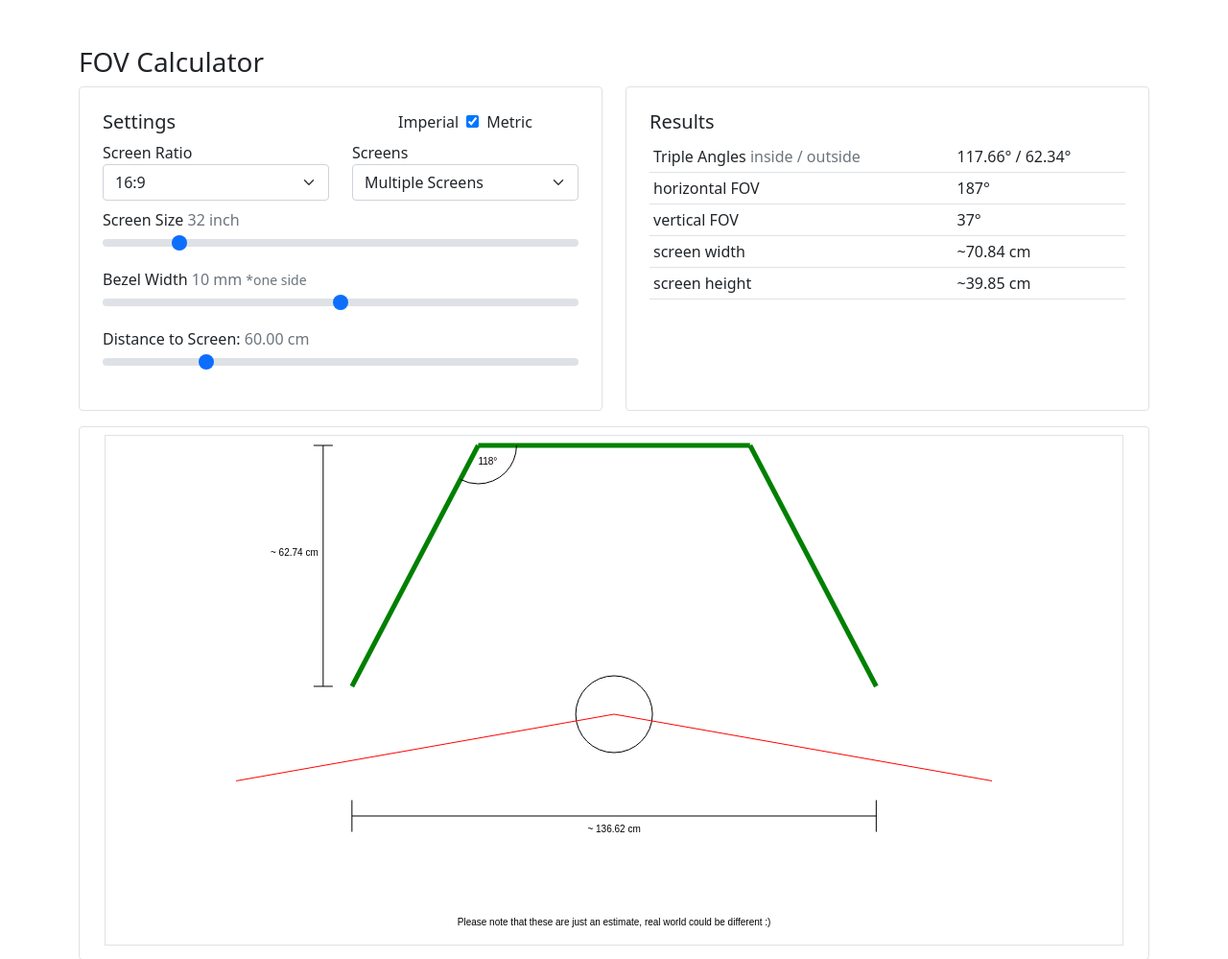
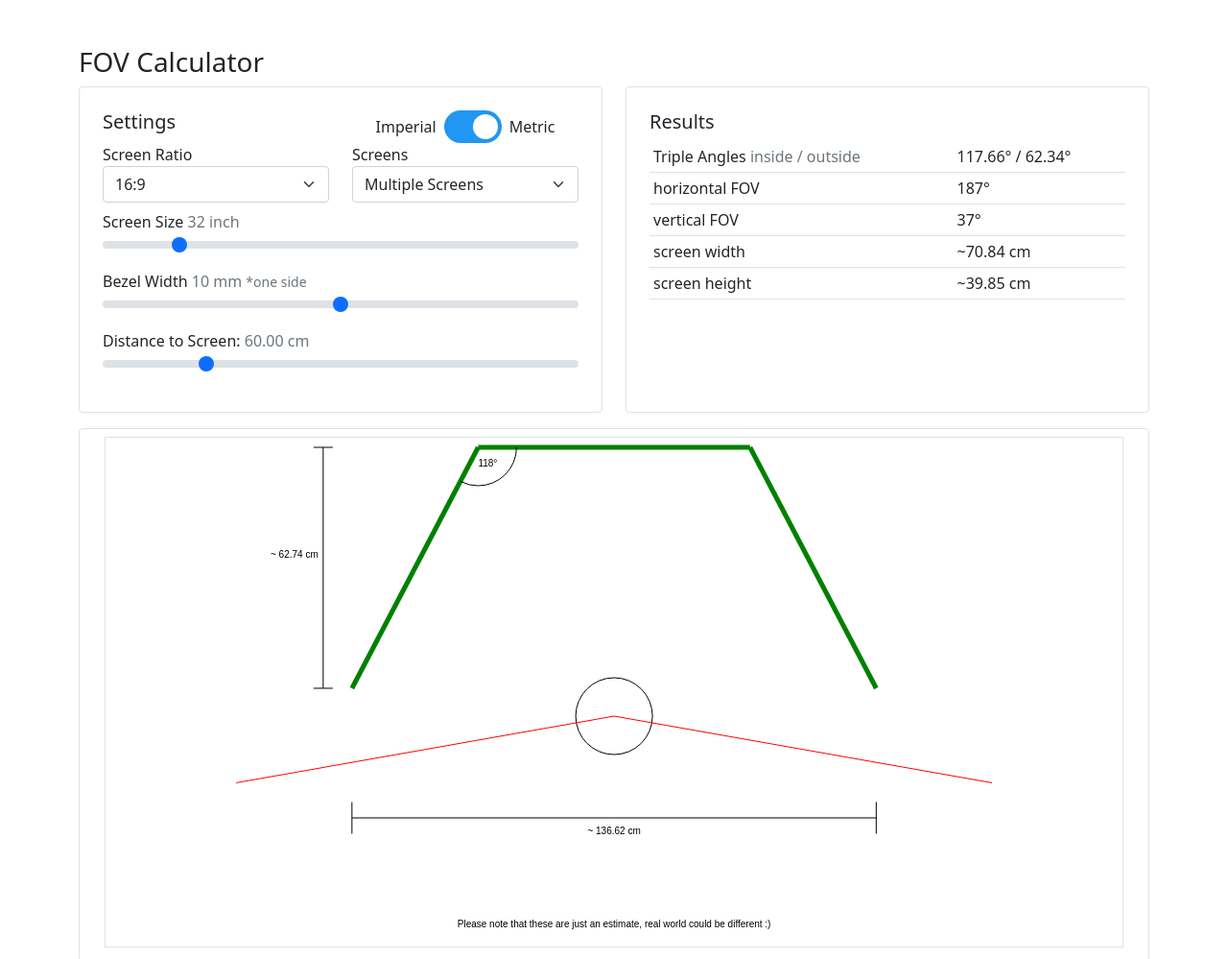
Before and after one commit to mdXcoding/FovCalculator, a plain HTML site: page index.html in a window 1280 px wide. Shown: the top 999 px of the page at 96% size. Drawn offline with nearby package versions, Linux system fonts and the light colour scheme; the site is published under a folder, as on GitHub Pages, so addresses that start at the root find nothing.

Commit message:
Correctly included the css file... :D

```diff
--- a/index.html
+++ b/index.html
@@ -12,7 +12,7 @@
     <script src="https://cdn.jsdelivr.net/npm/vue@2"></script>
     -->
     <link href="https://cdn.jsdelivr.net/npm/bootstrap@5.0.2/dist/css/bootstrap.min.css" rel="stylesheet" integrity="sha384-EVSTQN3/azprG1Anm3QDgpJLIm9Nao0Yz1ztcQTwFspd3yD65VohhpuuCOmLASjC" crossorigin="anonymous">
-    <link href="/css/app.css" rel="stylesheet">
+    <link href="css/app.css" rel="stylesheet">
     <script src="https://cdn.jsdelivr.net/npm/vue@2/dist/vue.js"></script>
 </head>
 <body>
```
